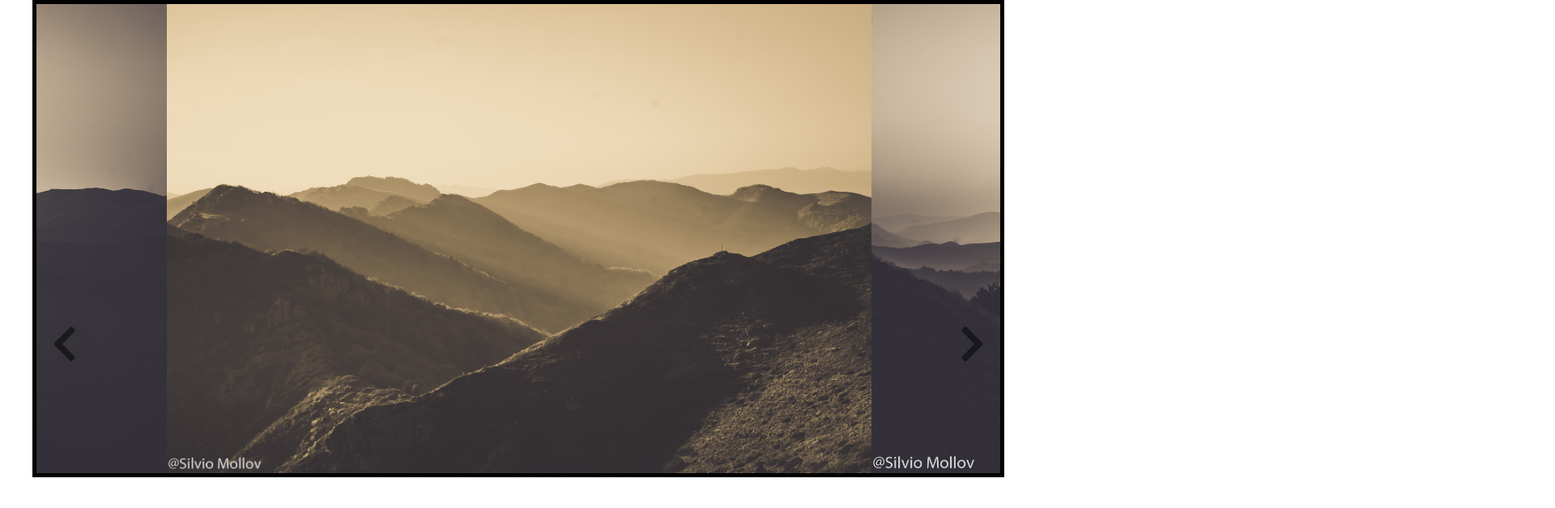
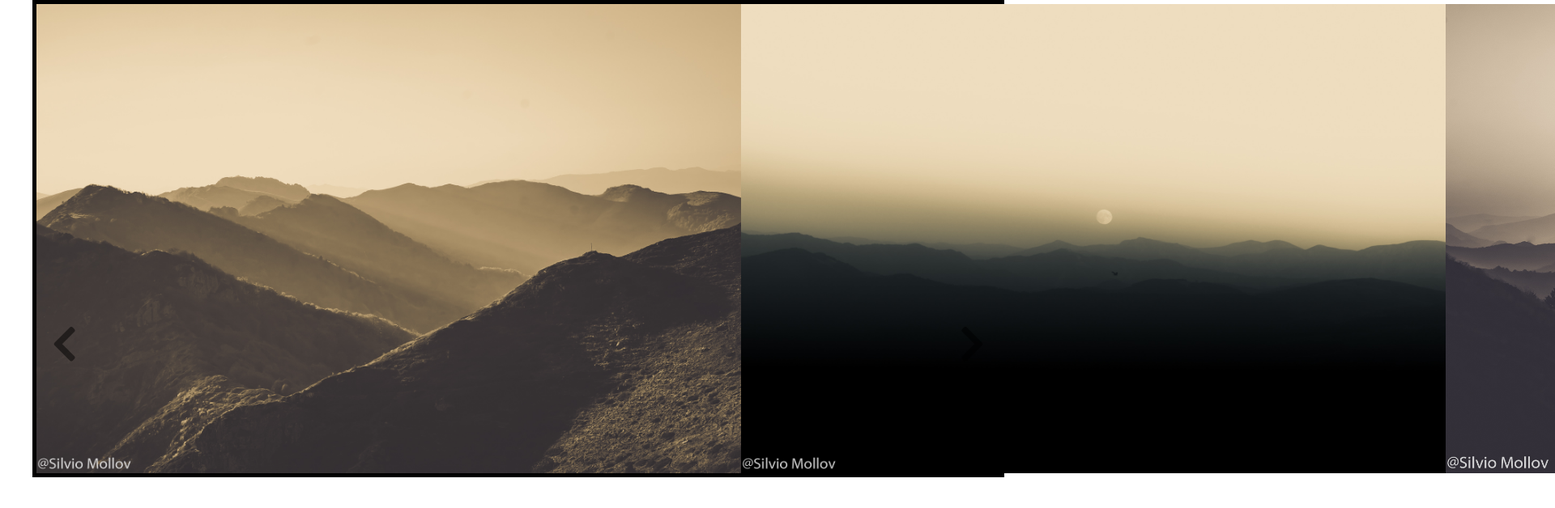
Before and after one commit to SilvioMollov/Slider, a website built with webpack: page dist/index.html in a window 1280 px wide. Shown: the top 628 px of the page at 81% size, 1920 px wide, since content can reach past the window. Built offline with nearby package versions, Linux system fonts and the light colour scheme.

Commit message:
improving code 9.03

```diff
--- a/src/index.js
+++ b/src/index.js
@@ -1,54 +1,54 @@
 import "./style.css";
 import "./../node_modules/@fortawesome/fontawesome-free/css/all.css";
-// import printMe from "./print.js";
-// let theFirstChild = parentElement.firstChild;
-let sliderContainer;
-let parentElement;
-let sliderImages;
-let numImg;
+
+let container;
+let slides;
+let slidesCount;
 let counter;
+let slideSize;
+let track;
 
-// parentElement.id = "destination";
-// sliderContainer.insertAdjacentElement("beforebegin", parentElement);
-// parentElement.appendChild(sliderContainer);
-
-// console.log(parentElement);
-// parentElement.className = "carousel-container";
 const stringToBoolean = dataValue => dataValue === "true";
 
+function wrap() {
+  container = document.querySelector(".s-slider");
+  track = document.createElement("div");
+
+  container.childNodes.forEach(slide => {
+    if (slide.nodeType === 1) {
+      slide.classList.add("slide");
+      track.appendChild(slide);
+    }
+  });
+
+  track.classList = "carousel-track";
+  container.innerHTML = "";
+  container.appendChild(track);
+}
+
+wrap();
+
 function MySlider() {
-  sliderContainer = document.querySelector(".carousel-slide");
-  parentElement = document.createElement("div");
-  sliderImages = document.querySelectorAll(".carousel-slide img");
-  numImg = sliderImages.length;
+
+  slides = track.childNodes;
+  slideSize = -slides[0].clientWidth;
+  slidesCount = slides.length;
   counter = 0;
 
-
-  parentElement.id = "destination";
-  sliderContainer.insertAdjacentElement("beforebegin", parentElement);
-  parentElement.appendChild(sliderContainer);
-
-  console.log(parentElement);
-
-  parentElement.className = "carousel-container";
-  if (stringToBoolean(sliderContainer.dataset.arrows)) {
+  if (stringToBoolean(container.dataset.arrows)) {
     toggleArrows();
   }
-  if (sliderContainer.dataset.autoplay) {
-    autoPlay(sliderContainer.dataset.autoplay);
+  if (container.dataset.autoplay) {
+    autoPlay(container.dataset.autoplay);
   }
 }
 
 MySlider();
 
-
-
-
-const imgSize = -sliderImages[0].clientWidth;
-
+// creating a function that creates the arrow accepting an argument, based on which arrow we are setting
 function toggleArrows() {
   let leftArrow = document.createElement("i");
-  parentElement.appendChild(leftArrow);
+  container.appendChild(leftArrow);
   leftArrow.className = "fas fa-chevron-left";
   leftArrow.id = "arrow-left";
 
@@ -58,7 +58,7 @@ function toggleArrows() {
   });
 
   let rightArrow = document.createElement("i");
-  parentElement.appendChild(rightArrow);
+  container.appendChild(rightArrow);
   rightArrow.className = "fas fa-chevron-right";
   rightArrow.id = "arrow-right";
 
@@ -68,39 +68,30 @@ function toggleArrows() {
   });
 }
 
-// function slide(i) {
-//   setTimeout(function() {
-//     slidingOn("right");
-//     infinityToFirst();
-
-//     console.log("sliding..");
-//   }, 2000 * i);
-// }
-
 function autoPlay(delay) {
   setInterval(() => {
     slidingOn("right");
   }, delay);
 }
 
-function slidingOn(count) {
-  sliderContainer.style.transition = "transform 0.4s ease-in-out";
-  if (count == "right") {
+function slidingOn(direction) {
+  track.style.transition = "transform 0.4s ease-in-out";
+  if (direction == "right") {
     counter++;
-    sliderContainer.style.transform = "translateX(" + imgSize * counter + "px";
-    console.log(counter);
-    if (counter === numImg) {
-      counter = sliderImages.length - numImg;
-      sliderContainer.style.transform =
-        "translateX(" + -imgSize * counter + "px";
+    track.style.transform = "translateX(" + slideSize * counter + "px";
+
+
+    if (counter === slidesCount) {
+      counter = slides.length - slidesCount;
+      track.style.transform = "translateX(" + -slideSize * counter + "px";
     }
-  } else if (count == "left") {
+  } else if (direction == "left") {
     counter--;
-    sliderContainer.style.transform = "translateX(" + imgSize * counter + "px";
+    track.style.transform = "translateX(" + slideSize * counter + "px";
+
     if (counter === -1) {
-      counter = sliderImages.length - 1;
-      sliderContainer.style.transform =
-        "translateX(" + imgSize * counter + "px";
+      counter = slides.length - 1;
+      track.style.transform = "translateX(" + slideSize * counter + "px";
     }
   }
 }
--- a/src/style.css
+++ b/src/style.css
@@ -4,21 +4,21 @@
     box-sizing: border-box;
 }
 
-.carousel-container {
+.s-slider {
     width: 150vh;
     margin: auto;
     border: 5px solid black;
-    overflow: hidden;
+    /* overflow: hidden; */
 }
 
 
 
-.carousel-slide {
+.carousel-track {
     display: flex;
 
 }
 
-.carousel-slide img {
+.carousel-track img {
 
     width: 100%;
     height: 580px;
```
Also changed, not shown: dist/index.html.
